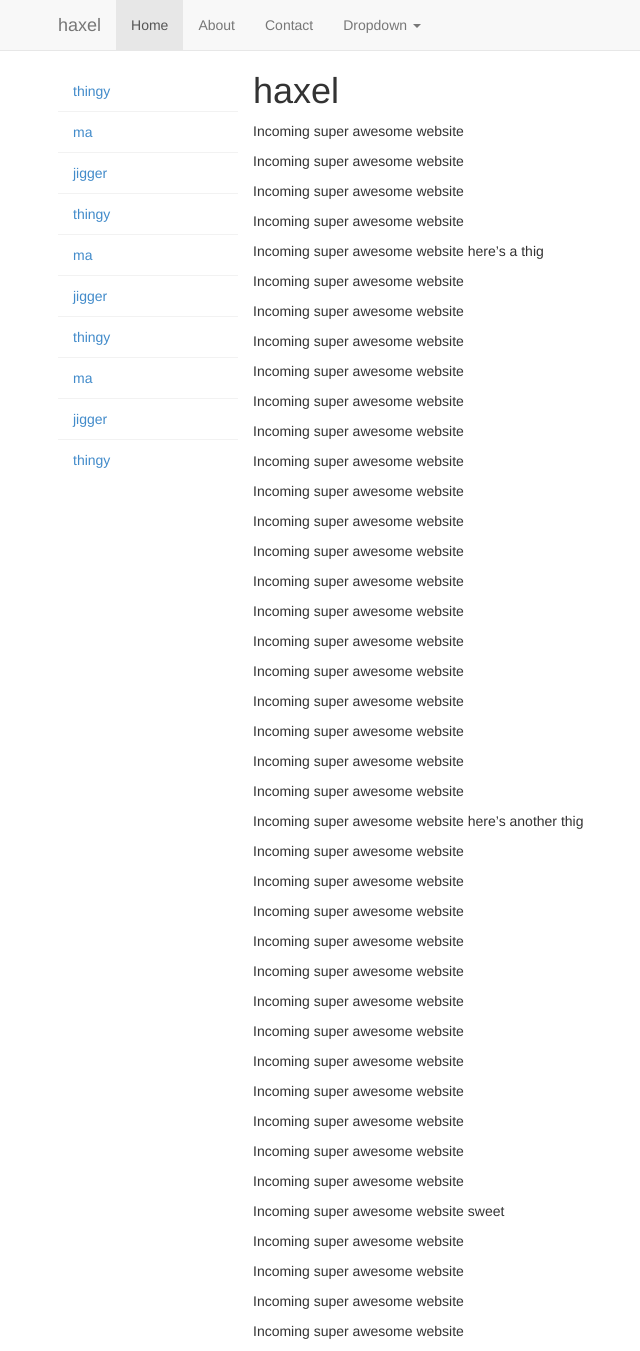
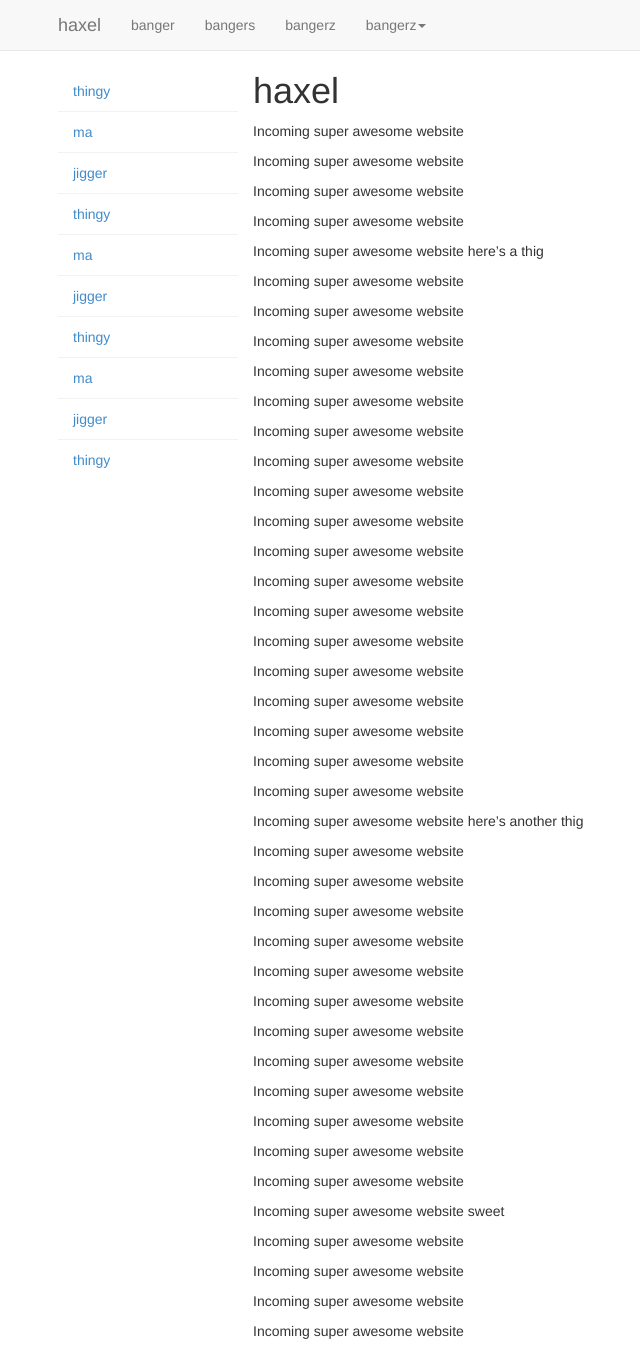
Before and after one commit to jabdownsmash/haxel, a Jekyll site: the page built from index.md, in a window 1280 px wide and 1351 px high. Shown: the whole window, without its empty margins (12-652 px from the left). Built offline with Jekyll 4.4.1, drawn with Linux system fonts in a browser that asks for light colours; nearby versions of some CDN libraries; Markdown is read by kramdown in place of the engine named in the settings.

Commit message:
Added dynamic navbar

```diff
--- a/_config.yml
+++ b/_config.yml
@@ -6,3 +6,24 @@ baseurl: "/haxel"
 markdown: redcarpet
 permalink: pretty
 pygments: true
+url: "http://sepharoth213.github.io/haxel"
+
+navbar_items:
+  - title: "banger"
+    name: "haxel"
+    link: "#"
+  - title: "bangers"
+    name: "haxel2"
+    link: "#"
+  - title: "bangerz"
+    name: "haxel3"
+    link: "#"
+  - title: "bangerz"
+    name: "haxel3"
+    link: "#"
+    dropdown: 'true'
+    dropdown_items:
+      - title: "yepper"
+        link: "#roonie"
+      - title: "harahh"
+        link: "hahhoo"
--- a/_layouts/default.html
+++ b/_layouts/default.html
@@ -31,25 +31,29 @@
            </div>
         <div class="collapse navbar-collapse">
           <ul class="nav navbar-nav">
-            <li class="active"><a href="#">Home</a></li>
-            <li><a href="#about">About</a></li>
-            <li><a href="#contact">Contact</a></li>
+            {% for item in site.navbar_items %}
+              {% if item.dropdown == 'true' %}
                 <li class="dropdown">
-              <a href="#" class="dropdown-toggle" data-toggle="dropdown">Dropdown <b class="caret"></b></a>
+                  <a href={{item.link}} class="dropdown-toggle" data-toggle="dropdown">{{item.title}}<b class="caret"></b></a>
                   <ul class="dropdown-menu">
-                <li><a href="#">Action</a></li>
-                <li><a href="#">Another action</a></li>
-                <li><a href="#">Something else here</a></li>
-                <li class="divider"></li>
-                <li class="dropdown-header">Nav header</li>
-                <li><a href="#">Separated link</a></li>
-                <li><a href="#">One more separated link</a></li>
+                    {% for dropdown_item in item.dropdown_items %}
+                      <li><a href={{dropdown_item.link}}>{{dropdown_item.title}}</a></li>
+                    {% endfor %}
                   </ul>
                 </li>
+              {% else %}
+                {% if item.name == page.name %}
+                  <li class="active"><a href={{item.link}}>{{item.title}}</a></li>
+                {% else %}
+                  <li><a href={{item.link}}>{{item.title}}</a></li>
+                {% endif %}
+              {% endif %}
+            {% endfor %}
           </ul>
           </div>
         </div>
     </div>
+
     <div class="container">
         <div class="row row-offcanvas row-offcanvas-left">
 
@@ -67,8 +71,10 @@
             <h1>{{page.title}}</h1>
             {{content}}
           </div><!-- /.col-xs-12 main -->
+
         </div><!--/.row-->
       </div><!--/.container-->
+
     </div>
 
     <!-- Bootstrap core JavaScript
```
Also changed, not shown: index.md (+1 -0 lines). Lines whose indentation alone changed are shown as unchanged.
